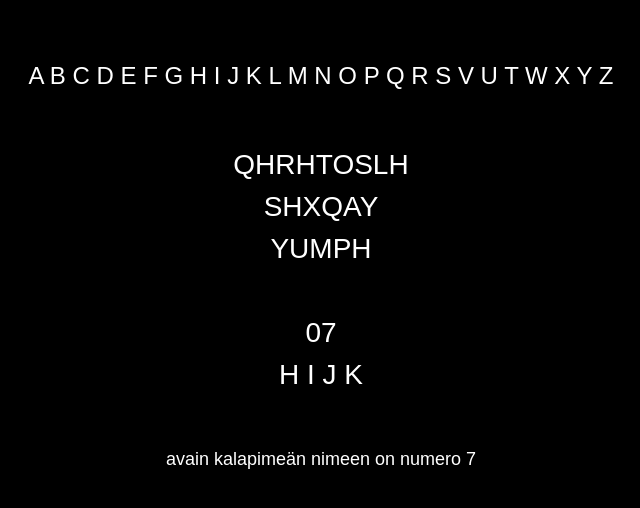
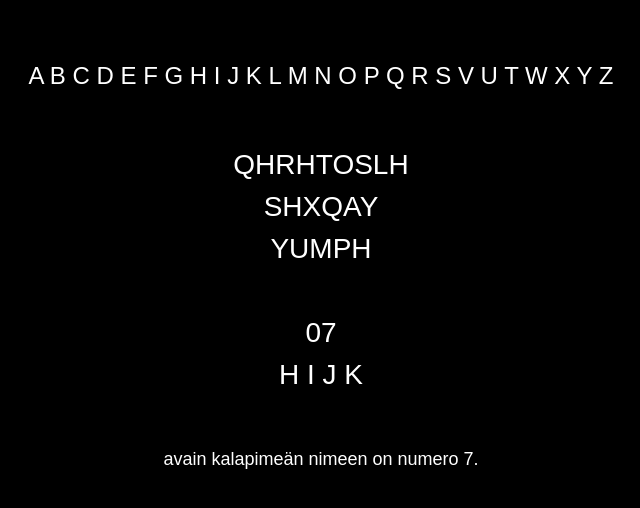
Before and after one commit to kalapimea/kalapimea-07shxqay, a plain HTML site: page index.html in a window 1280 px wide. Shown: the full height of the page, 319-959 px from the left. Drawn offline with Linux system fonts and the light colour scheme.

Commit message:
Update index.html

```diff
--- a/index.html
+++ b/index.html
@@ -46,7 +46,7 @@
     </div>
 
     <div class="small-text">
-        avain kalapimeän nimeen on numero 7
+        avain kalapimeän nimeen on numero 7.
     </div>
 </body>
 </html>
```
